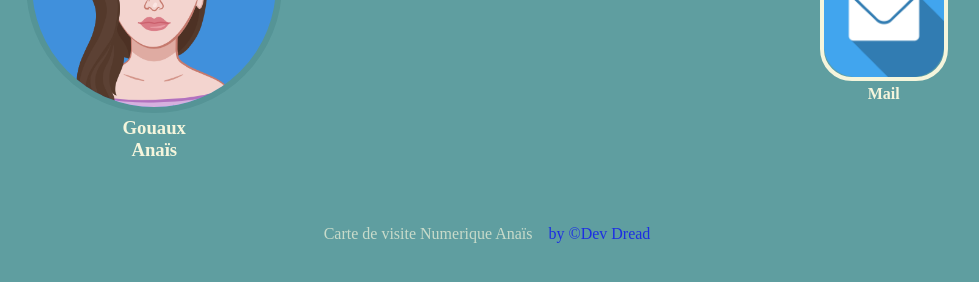
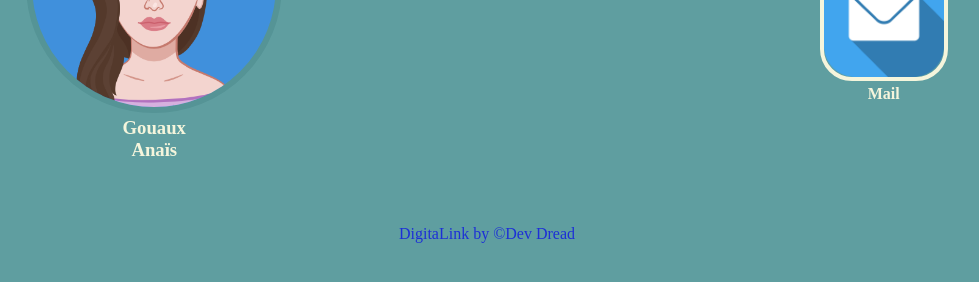
Before and after one commit to J-Patlmx/business-card-Anais, a plain HTML site: page index.html in a window 1280 px wide. Shown: the part 286-568 px from the top of the page, without its empty margins (153-1132 px from the left). Drawn offline with Linux system fonts and the light colour scheme.

Commit message:
REFACT Class and ID REFACT CSS REFACT FOOTER

```diff
--- a/css/style.css
+++ b/css/style.css
@@ -88,15 +88,20 @@ body{
     border: 2px solid var(--secondary-color);
     border-radius: 16px;
   }
-  a {
-    text-decoration: none;
+ a {
+     text-decoration: none;
+
+  }
+
+  #devDread{
+   text-align: center;
   }
   #footer-p {
+    justify-content: center;
+    align-items: center;
     opacity: 0.7;
     display: flex;
       width: 100%;
-      justify-content: center;
-      align-items: center;
       gap: 8px;
 
 
@@ -131,11 +136,11 @@ body{
       font-size: 6rem;
       padding-top: 32px;
     }
-    #footer-p{
 
-      display: flex;
+    #footer-p {
+
       width: 100%;
-      justify-content: center;
+
       gap: 16px;
 
     }
--- a/index.html
+++ b/index.html
@@ -51,11 +51,9 @@
         </section>
     </main>
     <footer>
-        <p id="footer-p">
-            Carte de visite Numerique Anaïs
-
-            <a id="devDread" href="https://j-patlmx.github.io/businessCard-main/"> by ©Dev Dread</a>
-        </p>
+        <a id="footer-p" class="devDread" href="https://j-patlmx.github.io/businessCard-main/">
+            DigitaLink by ©Dev Dread
+        </a>
 
     </footer>
 
```
